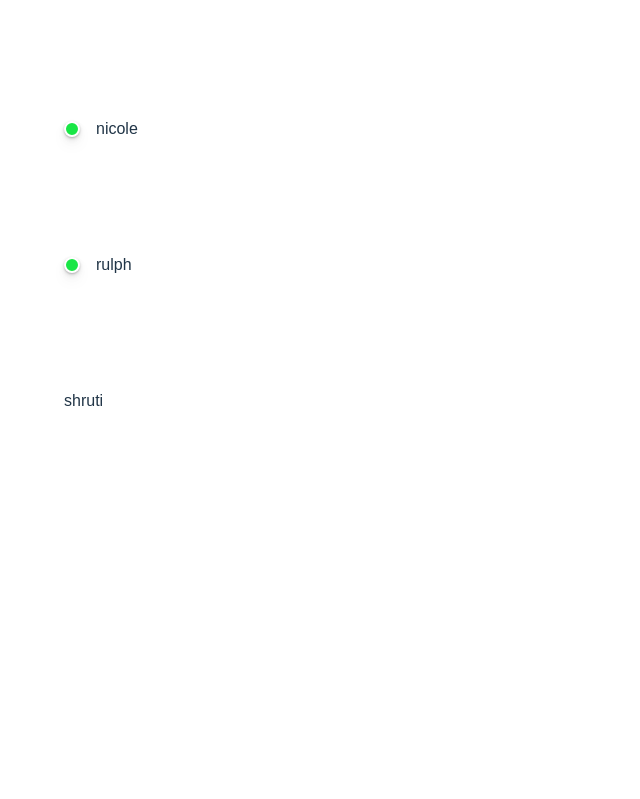
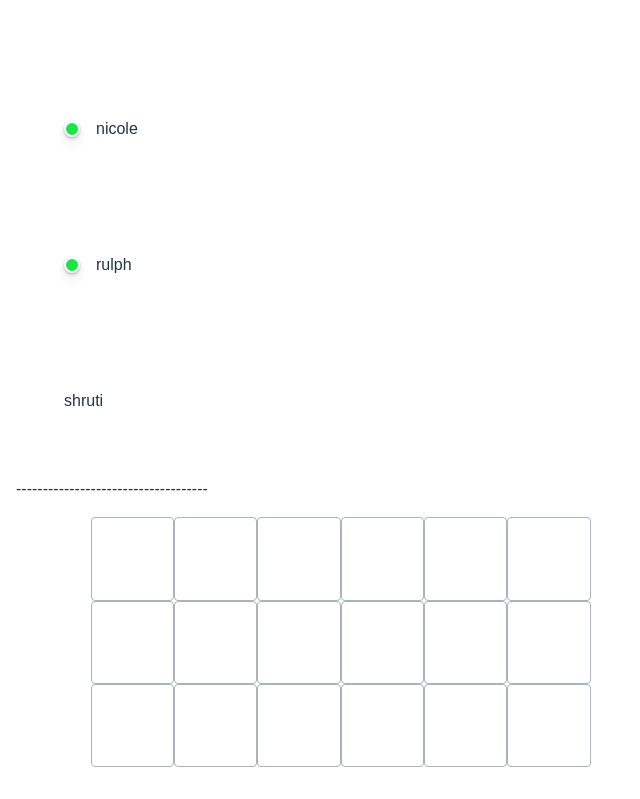
Before and after one commit to ap23hp/code-daily, a React (Vite) app in the folder react/react-components/: page / in a window 1280 px wide. Shown: the part 2165-2964 px from the top of the page, without its empty margins (0-640 px from the left). Before the commit the page ends 2658 px from the top, so only its background shows below. Built offline with nearby package versions, Linux system fonts and the light colour scheme; a web font is replaced by a local one.

Commit message:
grid using range utility function

```diff
--- a/react/react-components/src/App.css
+++ b/react/react-components/src/App.css
@@ -92,3 +92,29 @@ h2 {
     0px 4px 8px hsl(0deg 0% 0% / 0.05),
     0px 8px 16px hsl(0deg 0% 0% / 0.05);
 }
+
+.grid {
+  display: flex;
+  flex-direction: column;
+  gap: var(--spacing);
+  padding: 16px;
+  background: white;
+  border-radius: 0px;
+  max-width: 500px;
+  margin: 0 auto;
+}
+
+.row {
+  display: flex;
+  gap: var(--spacing);
+}
+
+.cell {
+  flex: 1;
+  aspect-ratio: 1 / 1;
+  border: 1px solid hsl(210deg 12% 70%);
+  border-radius: 4px;
+}
+.cell:hover {
+  background: hsl(210deg 20% 80%);
+}
--- a/react/react-components/src/App.jsx
+++ b/react/react-components/src/App.jsx
@@ -5,7 +5,7 @@ import ContactCard from "./ContactCard";
 import ShoppingCart from "./ShoppingCart";
 import Avatar from "./Avatar";
 import FriendList from "./FriendList";
-
+import Grid from "./Grid";
 const cartItems= [
   {
     id: 'hk123',
@@ -138,6 +138,15 @@ function App() {
                 <FriendList name="nicole" isOnline={true}/>
                      <FriendList name="rulph" isOnline={true}/>
                           <FriendList name="shruti" isOnline={false}  />
+
+
+
+                          ------------------------------------
+
+                           <Grid
+      numRows={3}
+      numCols={6}
+    />
     </>
   );
 }
--- /dev/null
+++ b/react/react-components/src/Grid.jsx
@@ -0,0 +1,17 @@
+import { range } from './rangeUtility.js'
+
+function Grid({ numRows, numCols }) {
+  return (
+    <div className="grid">
+      {range(numRows).map((rowIndex) => (
+        <div key={rowIndex} className="row">
+          {range(numCols).map((colIndex) => (
+            <div key={colIndex} className="cell" />
+          ))}
+        </div>
+      ))}
+    </div>
+  );
+}
+
+export default Grid;
--- /dev/null
+++ b/react/react-components/src/rangeUtility.js
@@ -0,0 +1,16 @@
+export const range = (start, end, step = 1) => {
+  let output = [];
+
+  if (typeof end === 'undefined') {
+    end = start;
+    start = 0;
+  }
+
+  for (let i = start; i < end; i += step) {
+    output.push(i);
+  }
+
+  return output;
+};
+
+// console.log(range(2,8))
```
